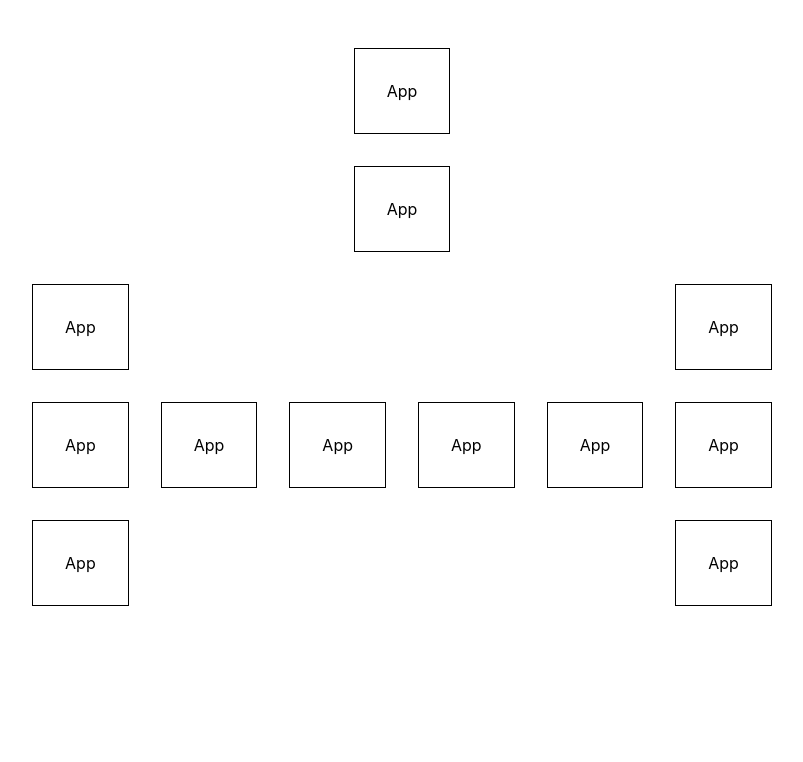
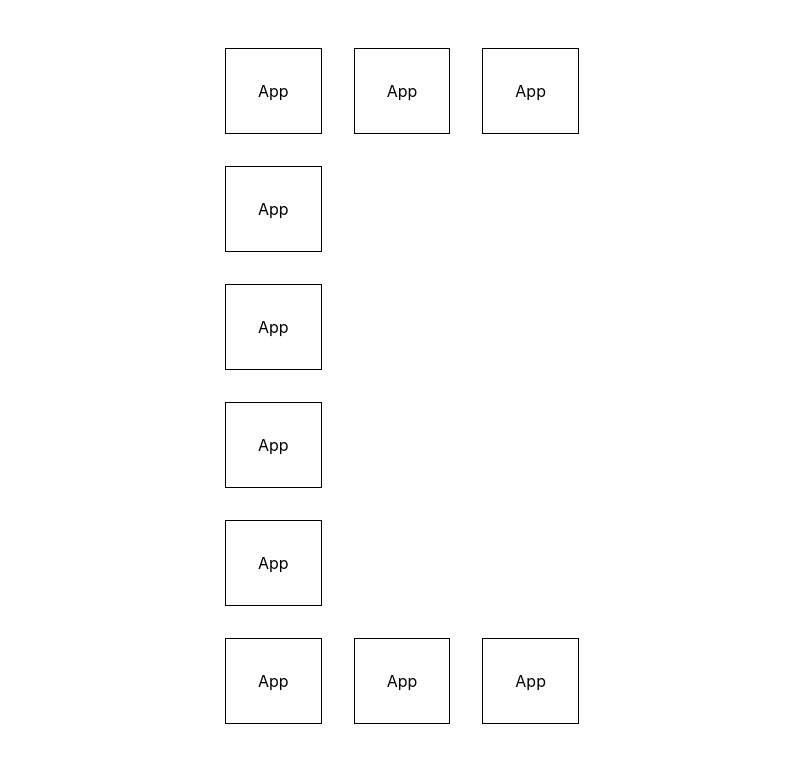
Before and after one commit to morgan-sam/reusable-styles-and-components, a React (Create React App) app: page / in a window 1280 px wide. Shown: the top 762 px of the page, without its empty margins (238-1041 px from the left). Built offline with nearby package versions, Linux system fonts and the light colour scheme.

Commit message:
bottom/top classes

```diff
--- a/src/App.js
+++ b/src/App.js
@@ -3,9 +3,7 @@ import React from "react";
 function App() {
   return (
     <div className="page center p2">
-      <div className="m1 p2 border">App</div>
-      <div className="m1 p2 border">App</div>
-      <div className="container center horizontal">
+      <div className="container top horizontal">
         <div className="container vertical">
           <div className="m1 p2 border">App</div>
           <div className="m1 p2 border">App</div>
@@ -13,13 +11,15 @@ function App() {
         </div>
         <div className="m1 p2 border">App</div>
         <div className="m1 p2 border">App</div>
-        <div className="m1 p2 border">App</div>
-        <div className="m1 p2 border">App</div>
+      </div>
+      <div className="container bottom horizontal">
         <div className="container vertical">
           <div className="m1 p2 border">App</div>
           <div className="m1 p2 border">App</div>
           <div className="m1 p2 border">App</div>
         </div>
+        <div className="m1 p2 border">App</div>
+        <div className="m1 p2 border">App</div>
       </div>
     </div>
   );
--- a/src/index.css
+++ b/src/index.css
@@ -34,6 +34,16 @@ body {
   display: flex;
   align-items: center;
   justify-content: center;
+}
+
+.top {
+  display: flex;
+  align-items: flex-start;
+}
+
+.bottom {
+  display: flex;
+  align-items: flex-end;
 }
 
 .border {
```
